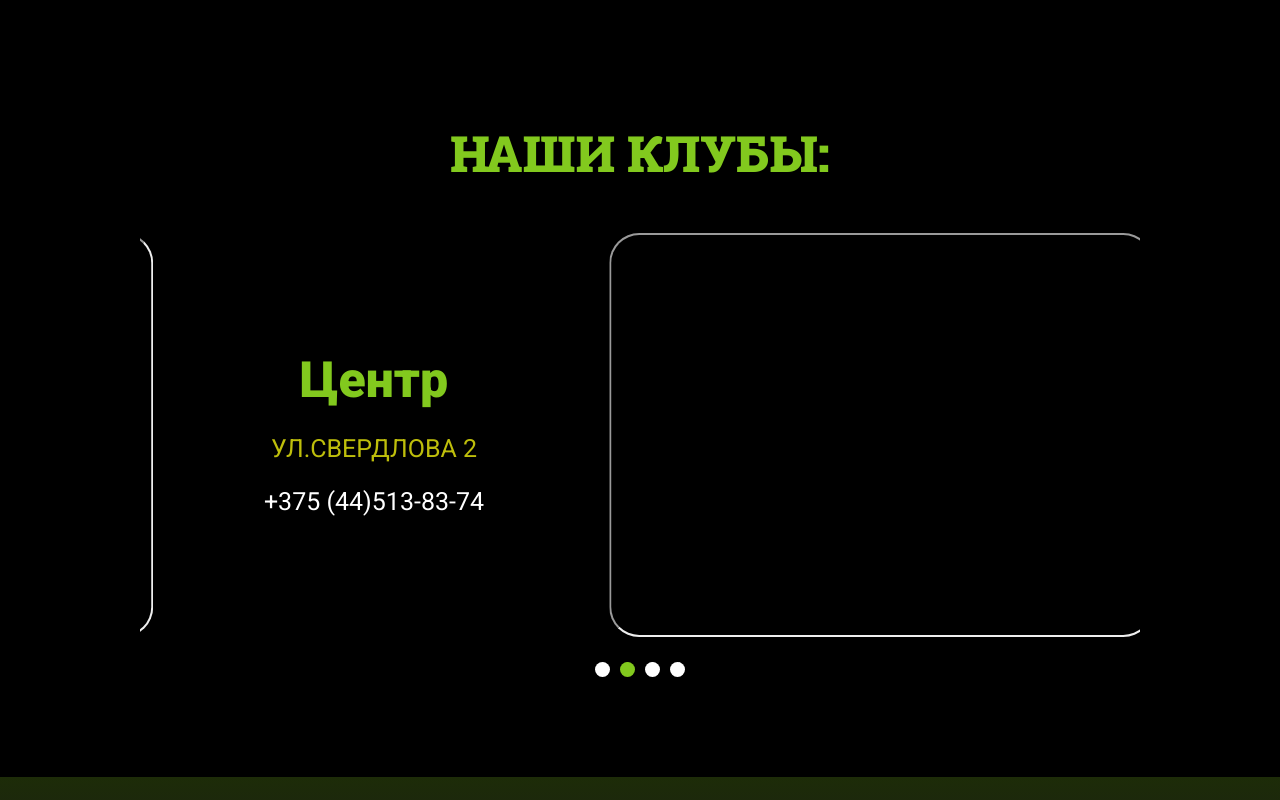
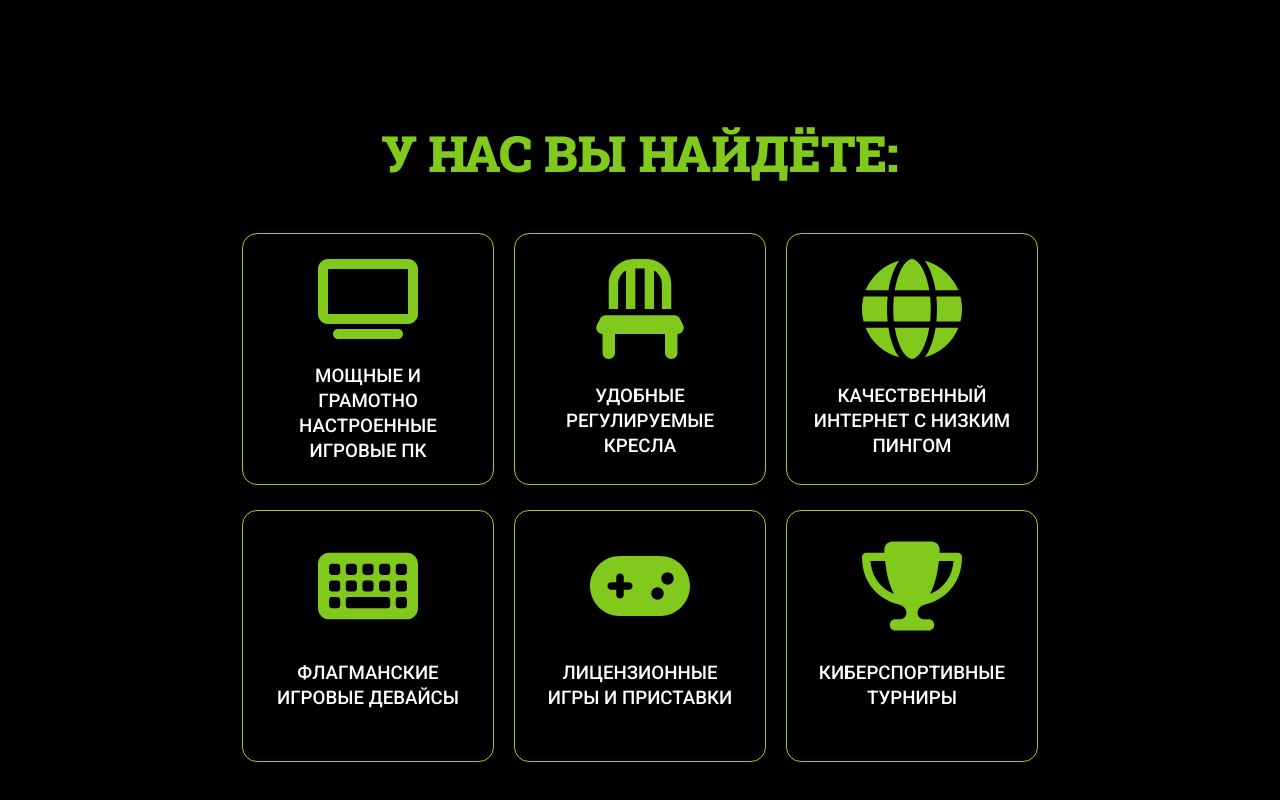
Before and after one commit to wdawadwda/pudge, a React (Vite) app: page / in a window 1280 px wide. Shown: the part 900-1700 px from the top of the page. Built offline with nearby package versions, Linux system fonts and the light colour scheme.

Commit message:
advantages section
feat: advantage.tsx and style
refactor: moved section clubSlider

```diff
--- a/src/App.styles.scss
+++ b/src/App.styles.scss
@@ -5,6 +5,9 @@
 
 :root {
   --pudge-max-content-width: 1200px;
+
+  --pudge-padding-container-content: 100px;
+  --pudge-margin-title-content: 50px;
 
   /*! BG */
   --pudge--bg-color: black;
@@ -80,7 +83,6 @@ a {
   color: var(--pudge--bg-color-second3);
 }
 
-
 @media (max-width: 1300px) {
   :root {
     --pudge-max-content-width: 1000px;
--- /dev/null
+++ b/src/features/PageSections/Advantages/Advantages.tsx
@@ -0,0 +1,52 @@
+import { faChair, faSteam, faGlobe, faKeyboard, faTv, faGamepad, faTrophy } from "@fortawesome/free-solid-svg-icons";
+import { FontAwesomeIcon } from "@fortawesome/react-fontawesome";
+import classNames from "classnames";
+
+import Style from "./advantages.module.scss";
+import Styles from "../pageSections.module.scss";
+
+export const Advantages = () => {
+  return (
+    <div
+      className={`${classNames({
+        [Style.advantagesContainer]: true,
+        [Styles.Container]: true,
+      })}`}
+    >
+      <div
+        className={`${classNames({
+          [Style.advantagesContent]: true,
+          [Styles.Content]: true,
+        })}`}
+      >
+        <h2>У нас вы найдёте:</h2>
+        <div className={Style.itemWrapper}>
+          <div className={Style.advantagesItem}>
+            <FontAwesomeIcon icon={faTv} />
+            <h3>МОЩНЫЕ И ГРАМОТНО НАСТРОЕННЫЕ ИГРОВЫЕ ПК</h3>
+          </div>
+          <div className={Style.advantagesItem}>
+            <FontAwesomeIcon icon={faChair} />
+            <h3>УДОБНЫЕ РЕГУЛИРУЕМЫЕ КРЕСЛА</h3>
+          </div>
+          <div className={Style.advantagesItem}>
+            <FontAwesomeIcon icon={faGlobe} />
+            <h3>КАЧЕСТВЕННЫЙ ИНТЕРНЕТ С НИЗКИМ ПИНГОМ</h3>
+          </div>
+          <div className={Style.advantagesItem}>
+            <FontAwesomeIcon icon={faKeyboard} />
+            <h3>ФЛАГМАНСКИЕ ИГРОВЫЕ ДЕВАЙСЫ</h3>
+          </div>
+          <div className={Style.advantagesItem}>
+            <FontAwesomeIcon icon={faGamepad} />
+            <h3>ЛИЦЕНЗИОННЫЕ ИГРЫ И ПРИСТАВКИ</h3>
+          </div>
+          <div className={Style.advantagesItem}>
+            <FontAwesomeIcon icon={faTrophy} />
+            <h3>КИБЕРСПОРТИВНЫЕ ТУРНИРЫ</h3>
+          </div>
+        </div>
+      </div>
+    </div>
+  );
+};
--- /dev/null
+++ b/src/features/PageSections/Advantages/advantages.module.scss
@@ -0,0 +1,35 @@
+@import '~/mixins.scss';
+
+.advantagesContainer {
+  --pudge-svg-size: 100px;
+
+  background-color: var(--pudge--bg-color);
+  .advantagesContent {
+    .itemWrapper {
+      display: flex;
+      flex-wrap: wrap;
+      @include flexCenter;
+      .advantagesItem{
+        border: 1px solid var(--pudge--text-second3-color);
+        border-radius: 15px;
+        padding: 25px;
+        display: flex;
+        flex-direction: column;
+        margin: 0 10px 25px 10px;
+        width: 200px;
+        height: 200px;
+        svg{
+          margin: 0 auto 25px auto;
+          width: var(--pudge-svg-size);
+          height: var(--pudge-svg-size);
+          color: var(--pudge--text-second-color);
+        }
+        h3{
+          text-align: center;
+          line-height: 25px;
+          font-weight: 500;
+        }
+      }
+    }
+  }
+}
--- a/src/features/Home/Club/HomeClub.tsx
+++ b/src/features/PageSections/ClubSlider/ClubSlider.tsx
@@ -1,12 +1,13 @@
 import { useState } from "react";
 
+import classNames from "classnames";
 import { Autoplay, Pagination } from "swiper/modules";
 import { Swiper, SwiperSlide } from "swiper/react";
 import { type Swiper as SwiperType } from "swiper/types";
-
 import "swiper/css";
 
-import Style from "./homeClub.module.scss";
+import Style from "./clubSlider.module.scss";
+import Styles from "../pageSections.module.scss";
 
 const clubData = [
   {
@@ -39,7 +40,7 @@ const clubData = [
   },
 ];
 
-export const HomeClub = () => {
+export const ClubSlider = () => {
   const [currentSlide, setCurrentSlide] = useState(0);
 
   const handleSlideChange = (swiper: SwiperType) => {
@@ -54,8 +55,18 @@ export const HomeClub = () => {
   };
 
   return (
-    <div className={Style.clubContainer}>
-      <div className={Style.clubContent}>
+    <div
+      className={`${classNames({
+        [Style.clubContainer]: true,
+        [Styles.Container]: true,
+      })}`}
+    >
+      <div
+        className={`${classNames({
+          [Style.clubContent]: true,
+          [Styles.Content]: true,
+        })}`}
+      >
         <h2>Наши клубы:</h2>
         <div className={Style.sliderContainer}>
           <Swiper
--- a/src/features/Home/Club/homeClub.module.scss
+++ b/src/features/PageSections/ClubSlider/clubSlider.module.scss
@@ -1,29 +1,8 @@
 @import '~/mixins.scss';
 
 .clubContainer{
-  --pudge-padding-container-content: 100px;
-  --pudge-margin-title-content: 50px;
-}
-
-.clubContainer{
-  display: flex;
   background-color: var(--pudge--bg-color);
-  display: flex;
-  @include flexCenter;
-  width: 100%;
-  padding: var(--pudge-padding-container-content) 0 var(--pudge-padding-container-content) 0;
-  background-color: var(--pudge--bg-color);
-  .clubContent{
-    @include Container;
-    h2{
-      text-transform: uppercase;
-      @include RobotoSlabBlack;
-      font-size: var(--pudge--text-title-second-size);
-      color: var(--pudge--text-second-color);
-      text-align: center;
-      margin-bottom: var(--pudge-margin-title-content);
-    }
-  }
+  padding-bottom: var(--pudge-padding-container-content);
 }
 
 .sliderContainer{
--- /dev/null
+++ b/src/features/PageSections/pageSections.module.scss
@@ -0,0 +1,20 @@
+@import '~/mixins.scss';
+
+.Container{
+  display: flex;
+  display: flex;
+  @include flexCenter;
+  width: 100%;
+  padding: var(--pudge-padding-container-content) 0 0 0;
+  .Content{
+    @include Container;
+    h2{
+      text-transform: uppercase;
+      @include RobotoSlabBlack;
+      font-size: var(--pudge--text-title-second-size);
+      color: var(--pudge--text-second-color);
+      text-align: center;
+      margin-bottom: var(--pudge-margin-title-content);
+    }
+  }
+}
--- a/src/pages/Home/HomePage.tsx
+++ b/src/pages/Home/HomePage.tsx
@@ -1,11 +1,13 @@
-import { HomeClub } from "~/features/Home/Club/HomeClub";
 import { HomeIntro } from "~/features/Home/Intro/Intro";
+import { Advantages } from "~/features/PageSections/Advantages/Advantages";
+import { ClubSlider } from "~/features/PageSections/ClubSlider/ClubSlider";
 
 export const HomePage = () => {
   return (
     <>
       <HomeIntro />
-      <HomeClub />
+      <Advantages />
+      <ClubSlider />
     </>
   );
 };
```
